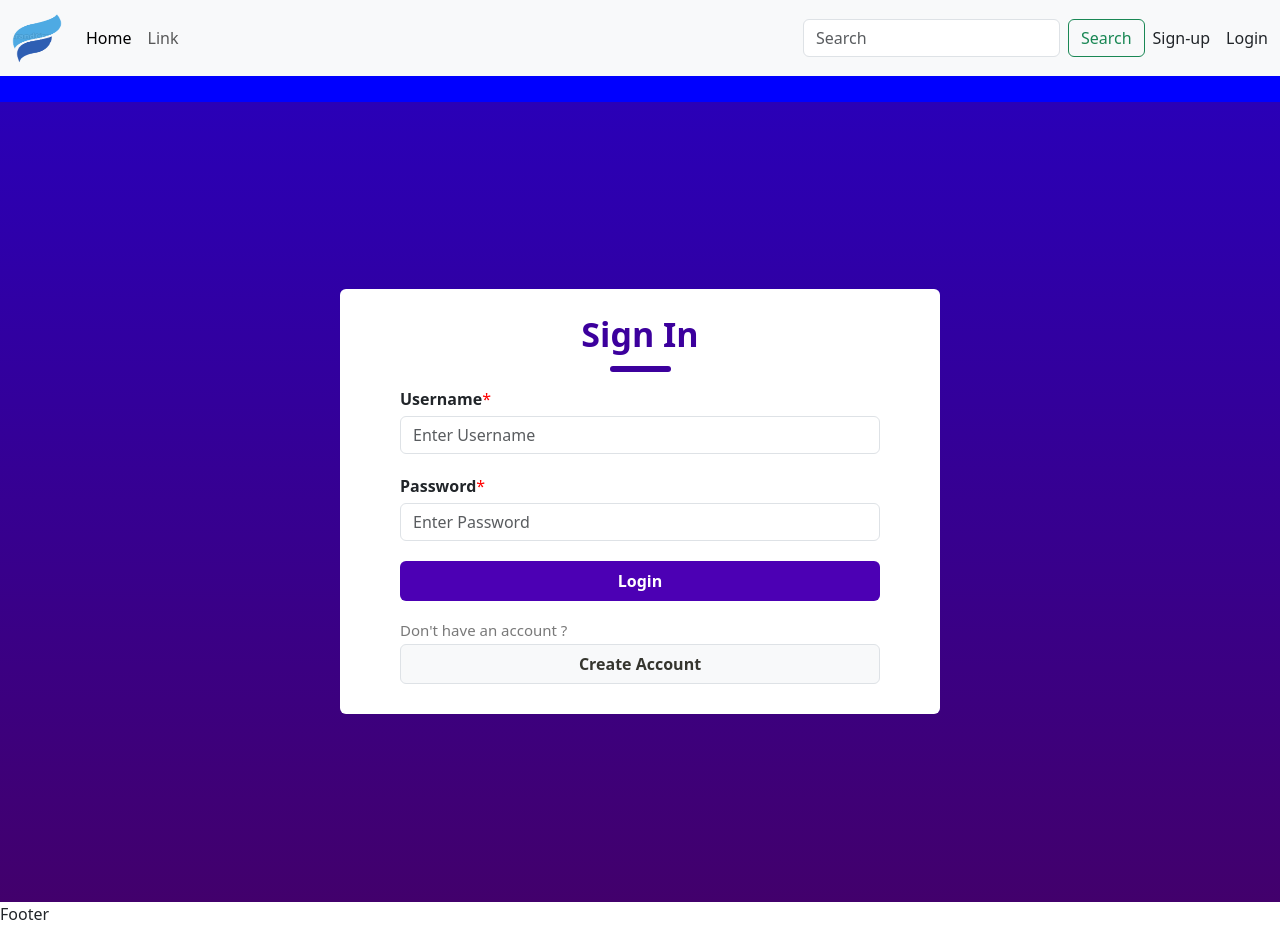
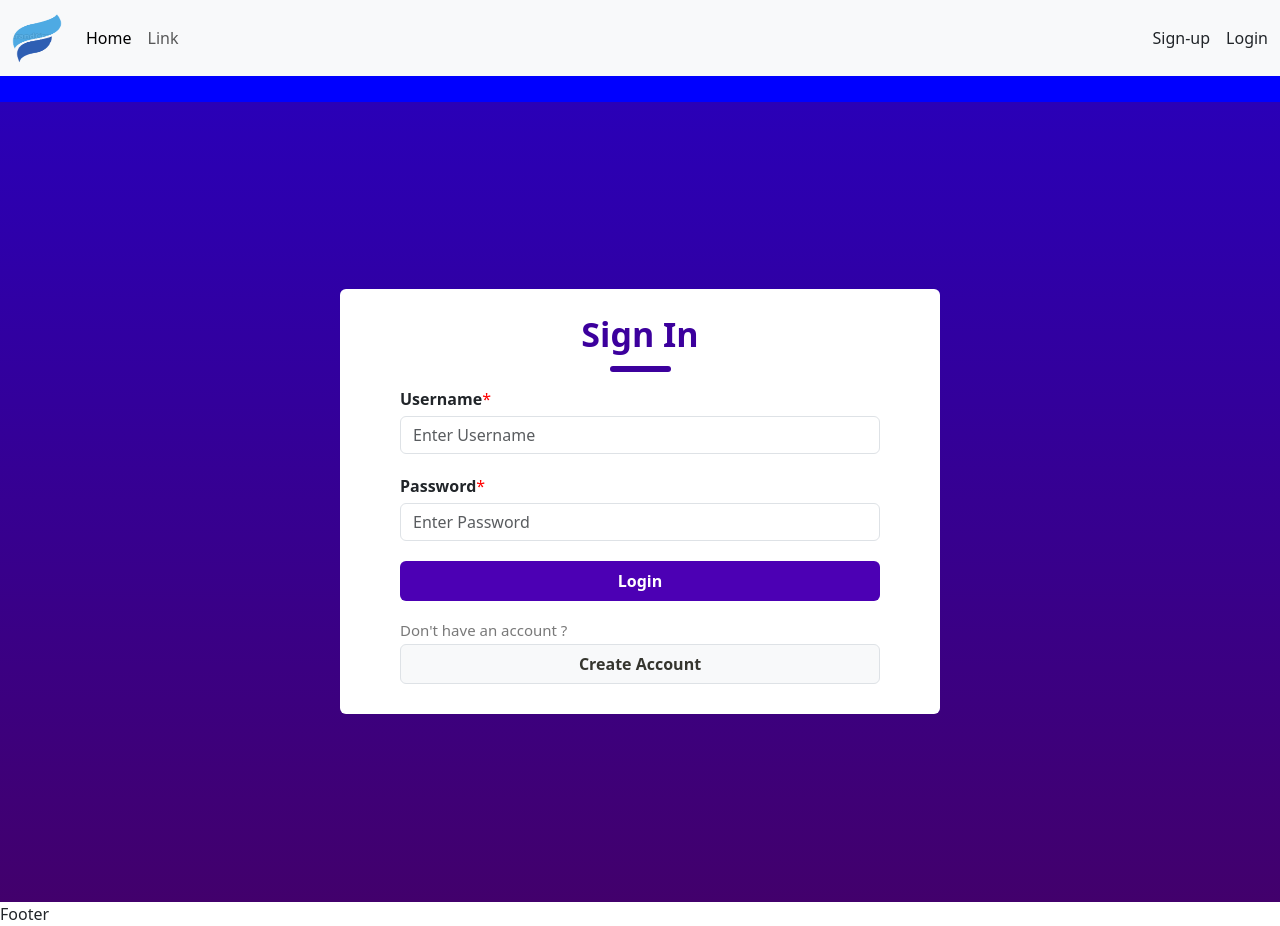
Before and after one commit to isybliss/MEMORY-Gallery, a React (Create React App) app in the folder frontend_section/: page /login in a window 1280 px wide. Built offline with nearby package versions, Linux system fonts and the light colour scheme.

Commit message:
Removed the search form and button from navbar

```diff
--- a/frontend_section/src/homepage/navbar.jsx
+++ b/frontend_section/src/homepage/navbar.jsx
@@ -33,17 +33,6 @@
             </a>
           </li>
         </ul>
-        <form className="d-flex">
-          <input
-            className="form-control me-2"
-            type="search"
-            placeholder="Search"
-            aria-label="Search"
-          />
-          <button className="btn btn-outline-success" type="submit">
-            Search
-          </button>
-        </form>
         <div>
             {/* <span className='ms-2'>Account</span> */}
             <span className='ms-2'>Sign-up</span>
```
